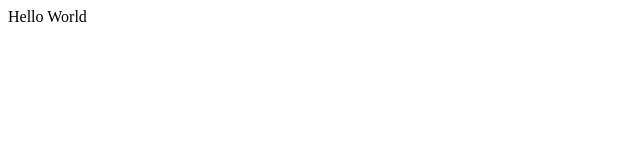
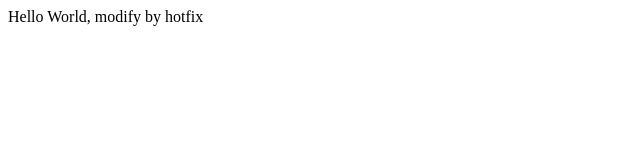
Before and after one commit to CengSin/git_command_example, a plain HTML site: page index.html in a window 1280 px wide. Shown: the whole page, without its empty margins (0-640 px from the left). Drawn offline with Linux system fonts and the light colour scheme.

Commit message:
hotfix index.html

```diff
--- a/index.html
+++ b/index.html
@@ -1,3 +1,3 @@
 <html>
-	<p1>Hello World</p1>
+	<p1>Hello World, modify by hotfix</p1>
 </html>
```
